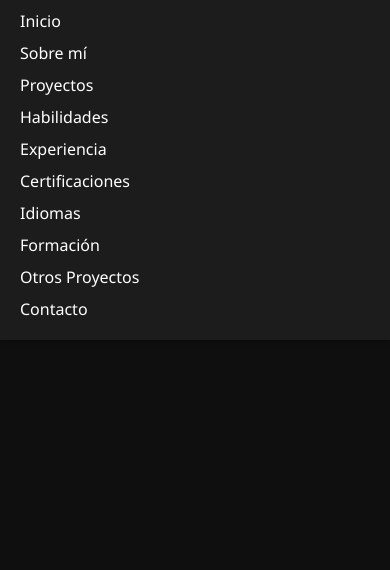
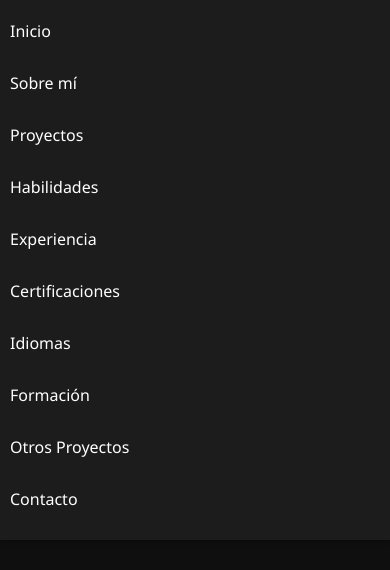
Before and after one commit to jpeynm6nkey/jpeynm6nkey.github.io, a plain HTML site: page index.html in a window 390 px wide. Shown: the top 570 px of the page. Drawn offline with Linux system fonts and the light colour scheme.

Commit message:
Corrijo rutas para usar carpeta assets

```diff
--- a/index.html
+++ b/index.html
@@ -33,7 +33,7 @@
     <h3 class="hero-role">Especialista en Ciberseguridad</h3>
 
     <div class="hero-buttons">
-      <a href="CV.pdf" class="btn">Descargar CV</a>
+      <a href="assets/CV.pdf" class="btn">Descargar CV</a>
     </div>
   </section>
 
@@ -52,7 +52,7 @@
         </p>
       </div>
       <div class="about-img">
-        <img src="profile.jpg" alt="Foto de perfil" />
+        <img src="assets/profile.jpg" alt="Foto de perfil" />
       </div>
     </div>
   </section>
--- a/style.css
+++ b/style.css
@@ -481,3 +481,29 @@ body.light-theme {
 body.light-theme a {
   color: #333;
 }
+@media (max-width: 600px) {
+  .navbar-container {
+    flex-direction: column; /* Apila verticalmente */
+    align-items: flex-start; /* Alinea a la izquierda */
+    gap: 10px; /* Espacio entre elementos */
+  }
+
+  .nav-links {
+    flex-direction: column; /* Lista vertical */
+    gap: 10px;
+    width: 100%; /* Que ocupe todo el ancho */
+  }
+
+  .nav-links li {
+    width: 100%;
+  }
+
+  .nav-links li a {
+    display: block;
+    padding: 10px 0;
+  }
+
+  #navbar {
+    padding: 10px; /* Menos padding para no ocupar tanto */
+  }
+}
```
